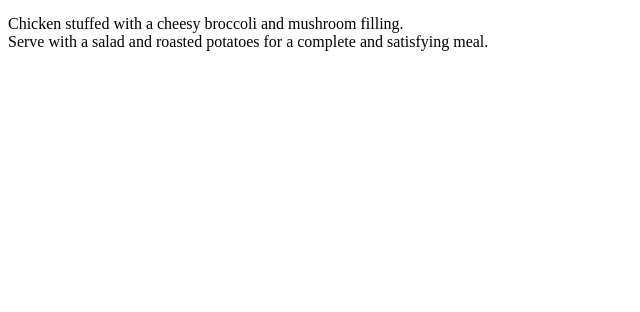
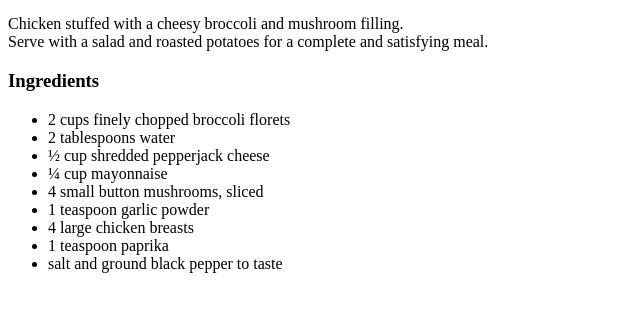
Before and after one commit to Nolippe/odin-recipes, a plain HTML site: page recipes/stuffedchicken.html in a window 1280 px wide. Shown: the part 428-740 px from the top of the page, without its empty margins (0-640 px from the left). Drawn offline with Linux system fonts and the light colour scheme.

Commit message:
added ingredients list

```diff
--- a/recipes/stuffedchicken.html
+++ b/recipes/stuffedchicken.html
@@ -9,5 +9,17 @@
         <h3>Description</h3>
         <p>Chicken stuffed with a cheesy broccoli and mushroom filling. <br>
             Serve with a salad and roasted potatoes for a complete and satisfying meal.</p>
-    </body>
+        <h3>Ingredients</h3>
+        <ul>
+            <li>2 cups finely chopped broccoli florets</li>
+            <li>2 tablespoons water</li>
+            <li>½ cup shredded pepperjack cheese</li>
+            <li>¼ cup mayonnaise</li>
+            <li>4 small button mushrooms, sliced</li>
+            <li>1 teaspoon garlic powder</li>
+            <li>4 large chicken breasts</li>
+            <li>1 teaspoon paprika</li>
+            <li>salt and ground black pepper to taste</li>
+        </ul>
+        </body>
 </html>
```
